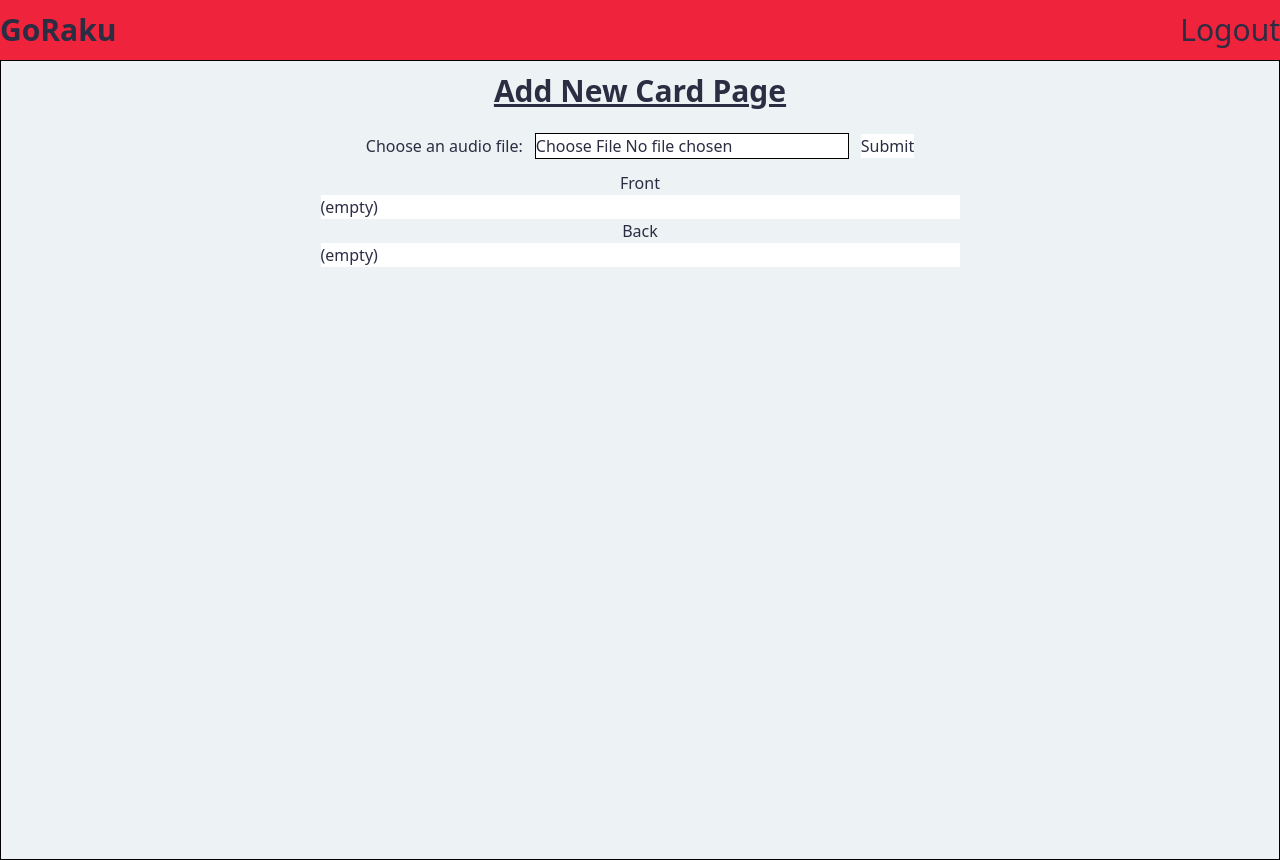
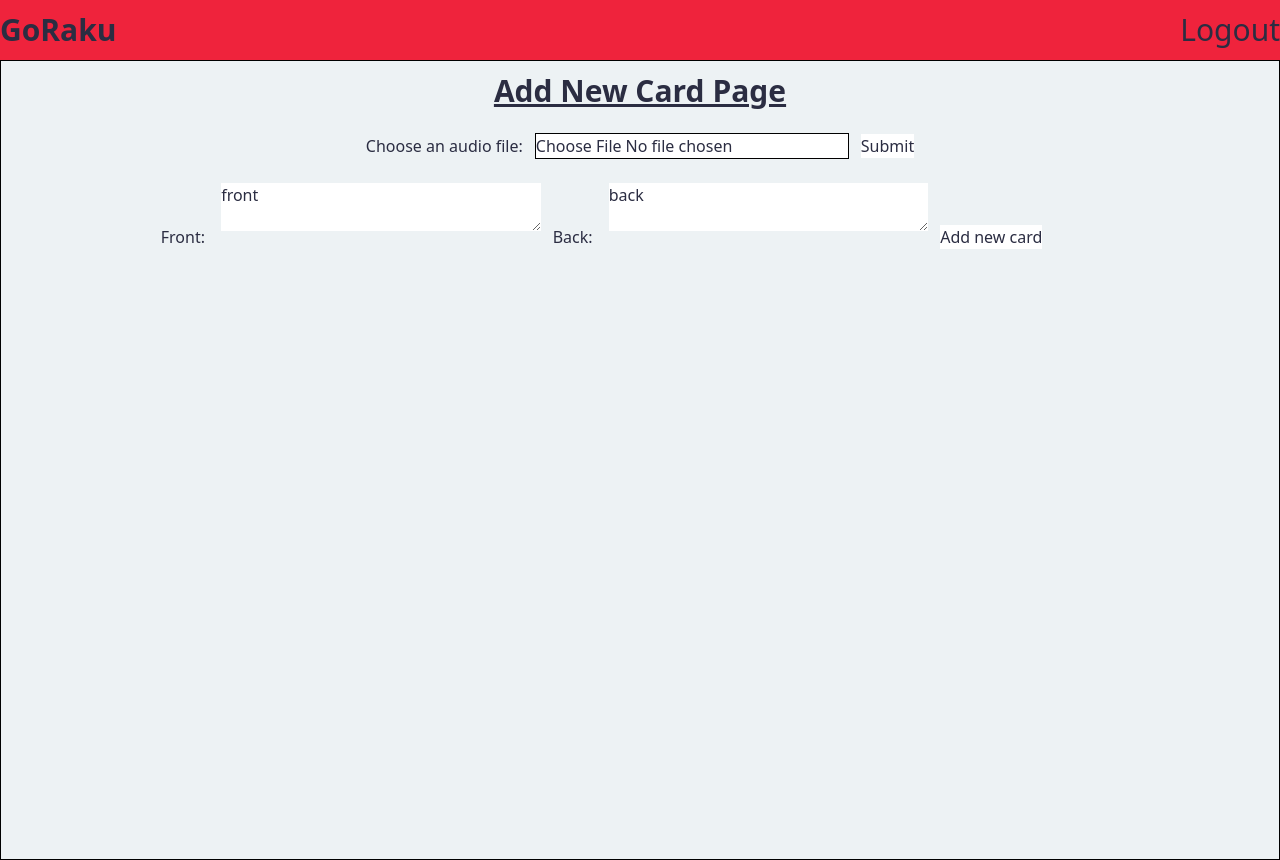
Before and after one commit to matthewkurtti/goraku, a React (Vite) app in the folder client/: page / in a window 1280 px wide. Built offline with nearby package versions, Linux system fonts and the light colour scheme.

Commit message:
feat: in addnewcardpage, after submitting audio file, puts text on front card textarea

```diff
--- a/client/src/components/AddNewCardPage.tsx
+++ b/client/src/components/AddNewCardPage.tsx
@@ -2,17 +2,23 @@
 // const require = createRequire(import.meta.url);
 
 import NavBar from "./NavBar";
-// import { useRef } from "react";
+import { useState, useEffect } from "react";
 // import { readFileSync } from "fs";
 import { fetchSpeechToText } from "../helpers/fetchHelper";
 
 function AddNewCardPage() {
   // variables
+  const [front, setFront] = useState<string>("front");
+  const [back, setBack] = useState<string>("back");
+
   // const audioRef = useRef(null);
   const url: string = "http://localhost:8080/";
 
+  useEffect(() => {}, [front]);
+
   // handler
   const handleAudioSubmit = async (event: React.FormEvent<HTMLFormElement>) => {
+    // first, make front of card using google speech to text
     event.preventDefault();
     const audioInput = document.getElementById(
       "audioInput"
@@ -39,7 +45,10 @@ function AddNewCardPage() {
         };
 
         const response = await fetchSpeechToText(url, body);
-        console.log(await response?.text());
+        const newFront = await response?.text();
+        if (newFront) {
+          setFront(newFront);
+        }
       },
       false
     );
@@ -47,6 +56,8 @@ function AddNewCardPage() {
     if (audio) {
       reader.readAsDataURL(audio);
     }
+
+    // next, make back using google translate api
   };
 
   return (
@@ -67,10 +78,13 @@ function AddNewCardPage() {
             Submit
           </button>
         </form>
-        <h2>Front</h2>
-        <div className="w-1/2 bg-white">(empty) </div>
-        <h2>Back</h2>
-        <div className="w-1/2 bg-white">(empty)</div>
+        <form className="w-3/4" action="">
+          <label htmlFor="">Front: </label>
+          <textarea className="bg-white m-3 w-1/3" value={front} />
+          <label htmlFor="">Back: </label>
+          <textarea className="bg-white m-3 w-1/3" value={back} />
+          <button className="bg-white">Add new card</button>
+        </form>
       </main>
     </>
   );
```
